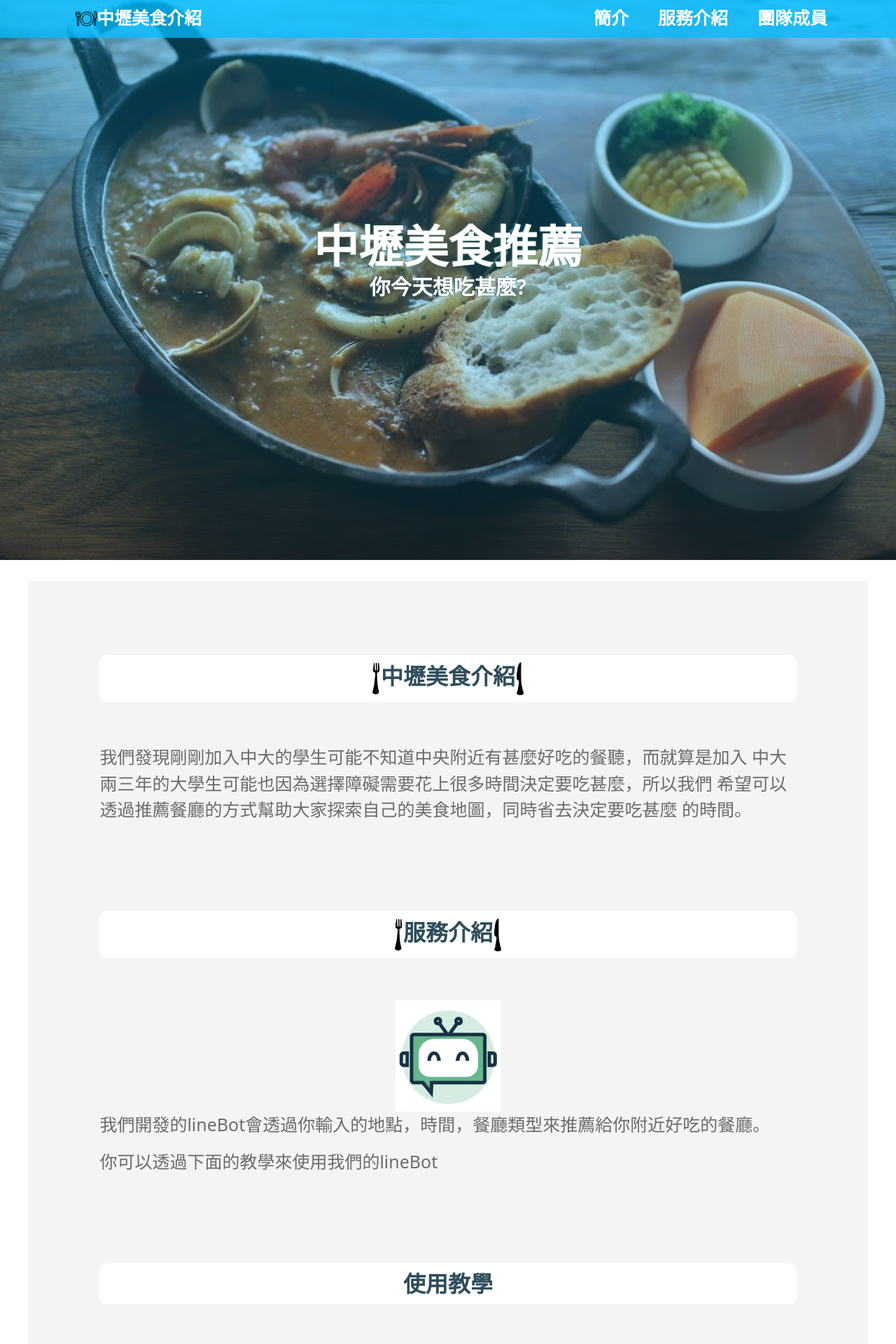
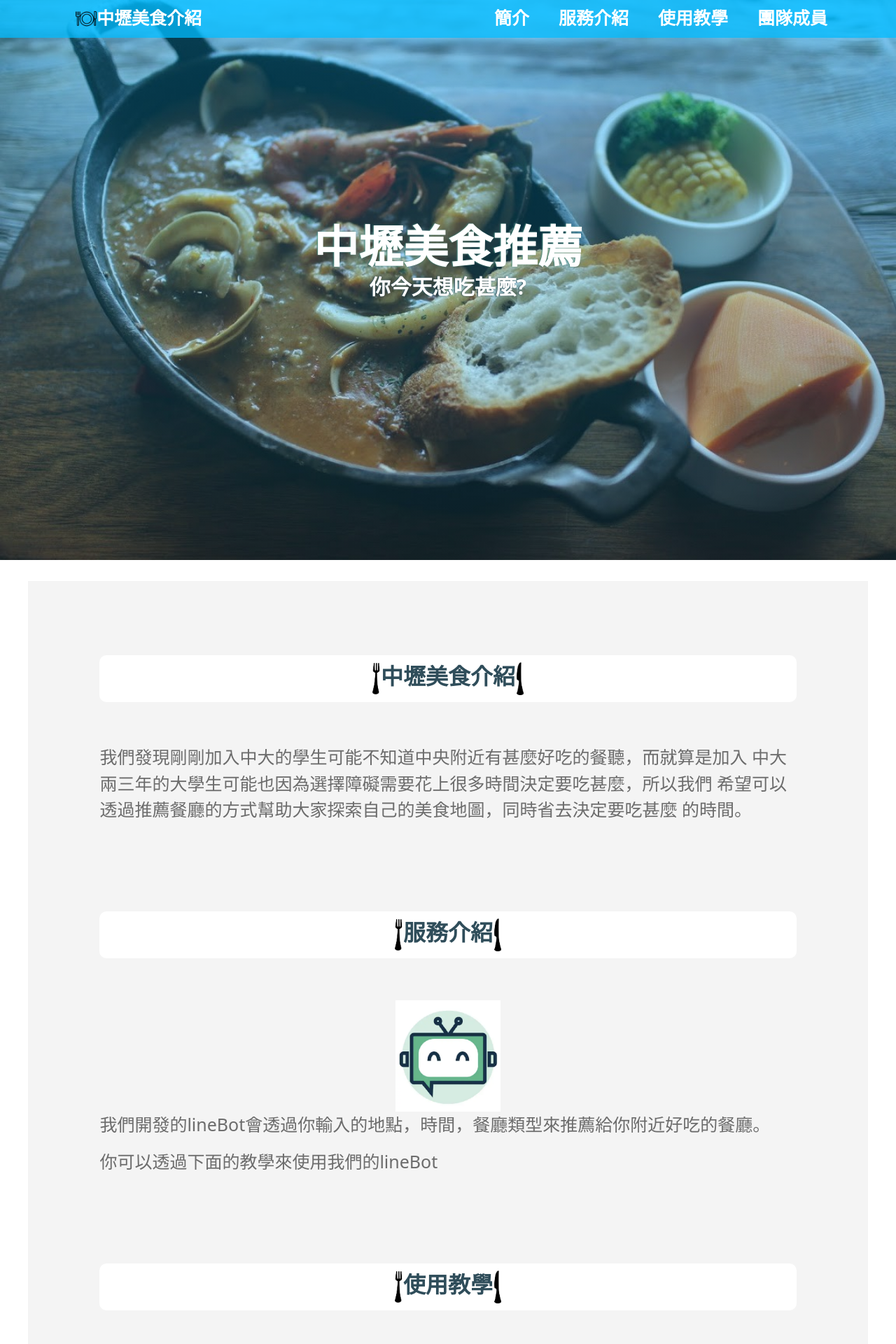
Before and after one commit to larry40305/ai-project, a Flask app: page / in a window 1280 px wide. Shown: the top 1920 px of the page at 70% size. Run offline with Flask 2, Linux system fonts and the light colour scheme; some libraries are stand-ins or nearby versions.

Commit message:
12/20 18:58

```diff
--- a/templates/base.html
+++ b/templates/base.html
@@ -24,6 +24,9 @@
                         </li>
                         <li >
                             <a class="nav-link scrollto" href="#serve">服務介紹</a>
+                        </li>
+                        <li >
+                            <a class="nav-link scrollto" href="#use">使用教學</a>
                         </li>
                         <li >
                             <a class="nav-link scrollto" href="#team">團隊成員</a>
@@ -63,8 +66,8 @@
             </div>
         </section>
 
-        <section>
-            <div class="section-title" ><h2 class="h">使用教學 </h2></div>
+        <section id="use">
+            <div class="section-title" ><h2 class="h"><img src="/static/image/fork.png">使用教學<img src="/static/image/knife.png"></h2></div>
             <p>1.開啟line的好友搜尋輸入ID:@634knlnx並加入好友</p>
             <img src="static/image/lineBotID.png"  width="350" style="display:block; margin:auto;">
             <p>或著你也可以透過這個QrCode加入</p>
```
